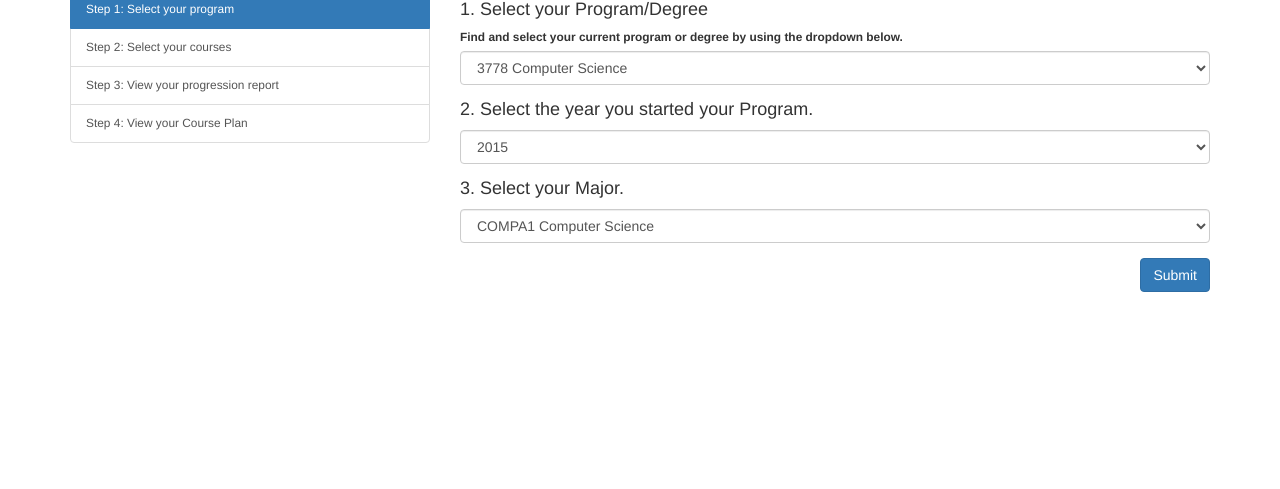
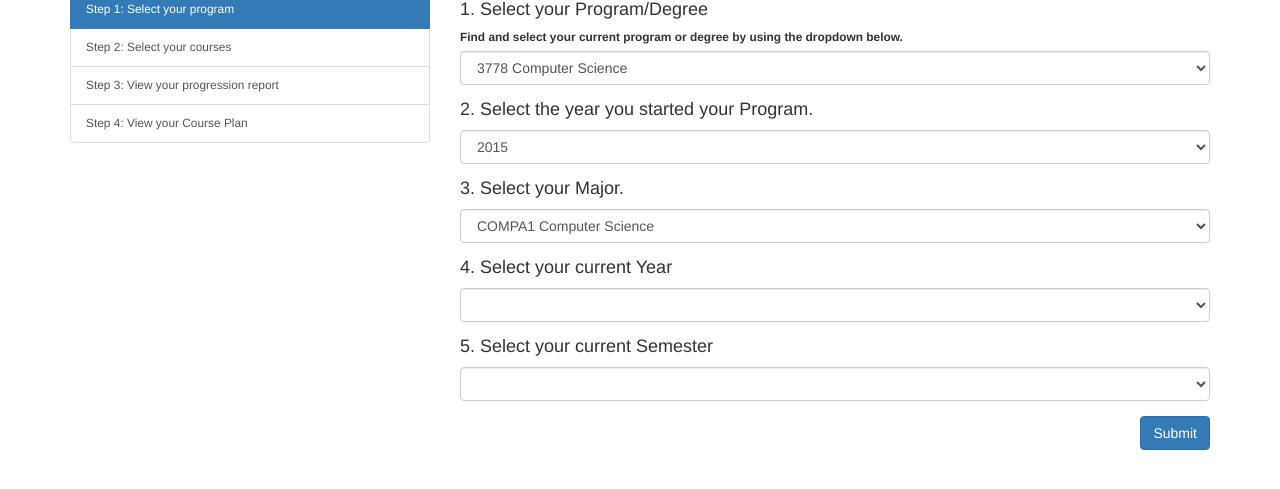
Before and after one commit to Thomas-Zhe-Liu/Progression_Check_Web, a Flask app: page /step1 in a window 1280 px wide. Shown: the part 132-621 px from the top of the page. Run offline with Flask 2, Linux system fonts and the light colour scheme; data comes from the database, SQL or seed files in the repository; lists and menus that the app fills with data are empty; some libraries are stand-ins or nearby versions.

Commit message:
Added Text input to get the current year and current semester that the user selects. This is necessary for displaying the coure planner

```diff
--- a/app/templates/step1.html
+++ b/app/templates/step1.html
@@ -69,6 +69,26 @@
               {% endfor %}
             </select>
           </div>
+
+          <h4>4. Select your current Year</h4>
+          <div class="form-group">
+            <select class="form-control" id="exampleFormControlSelect1" name="currentYear">
+              {% for year in current_years %}
+              <option>Year 1</option>
+              {% endfor %}
+            </select>
+          </div>
+
+          <h4>5. Select your current Semester</h4>
+          <div class="form-group">
+            <select class="form-control" id="exampleFormControlSelect1" name="currentSemester">
+              {% for semester in all_semesters %}
+              <option>Semester 1</option>
+              {% endfor %}
+            </select>
+          </div>
+
+
           <input type="submit" class= "btn btn-primary pull-right" value="Submit"/>
         </form>
       </div>
```
